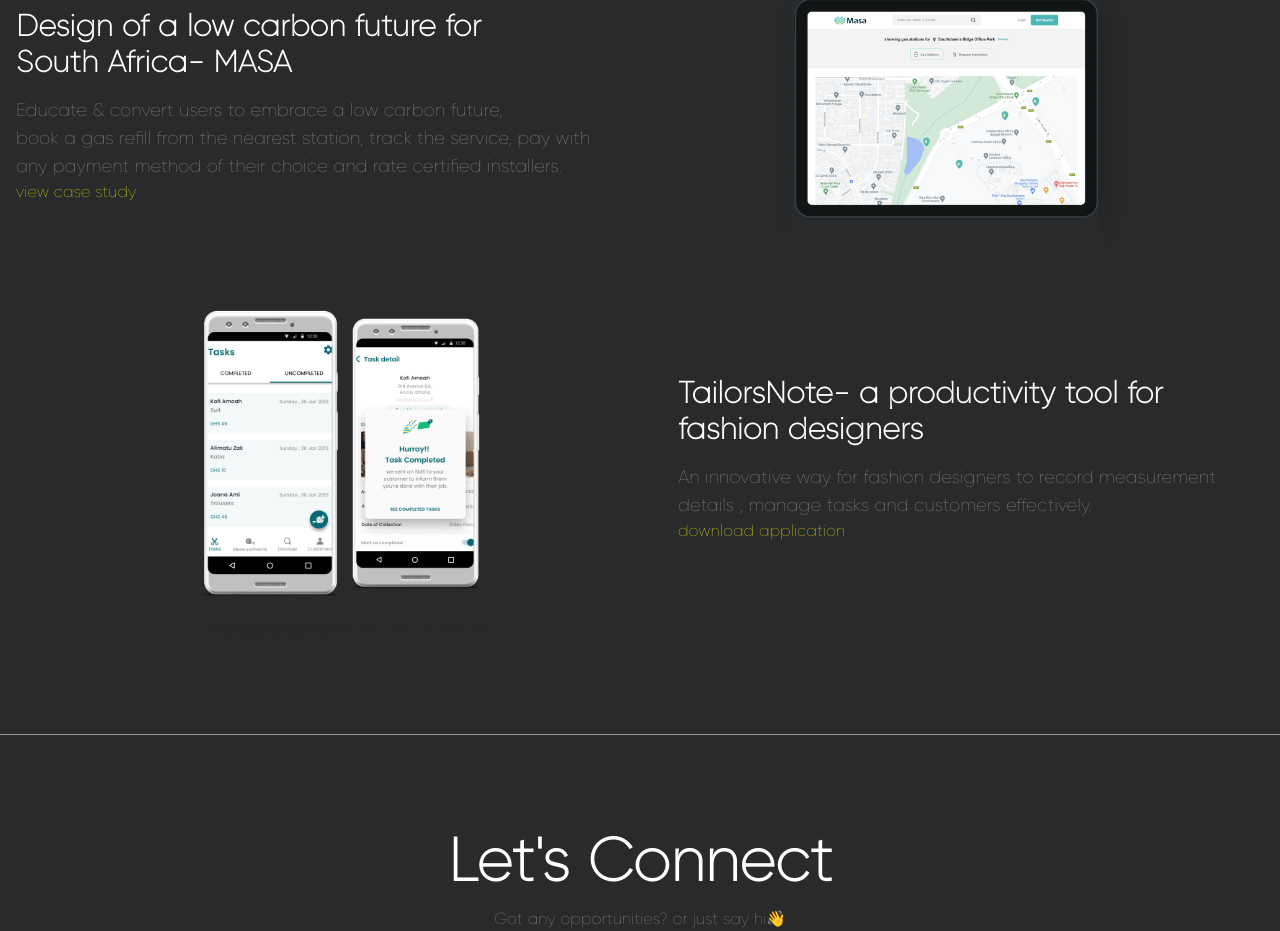
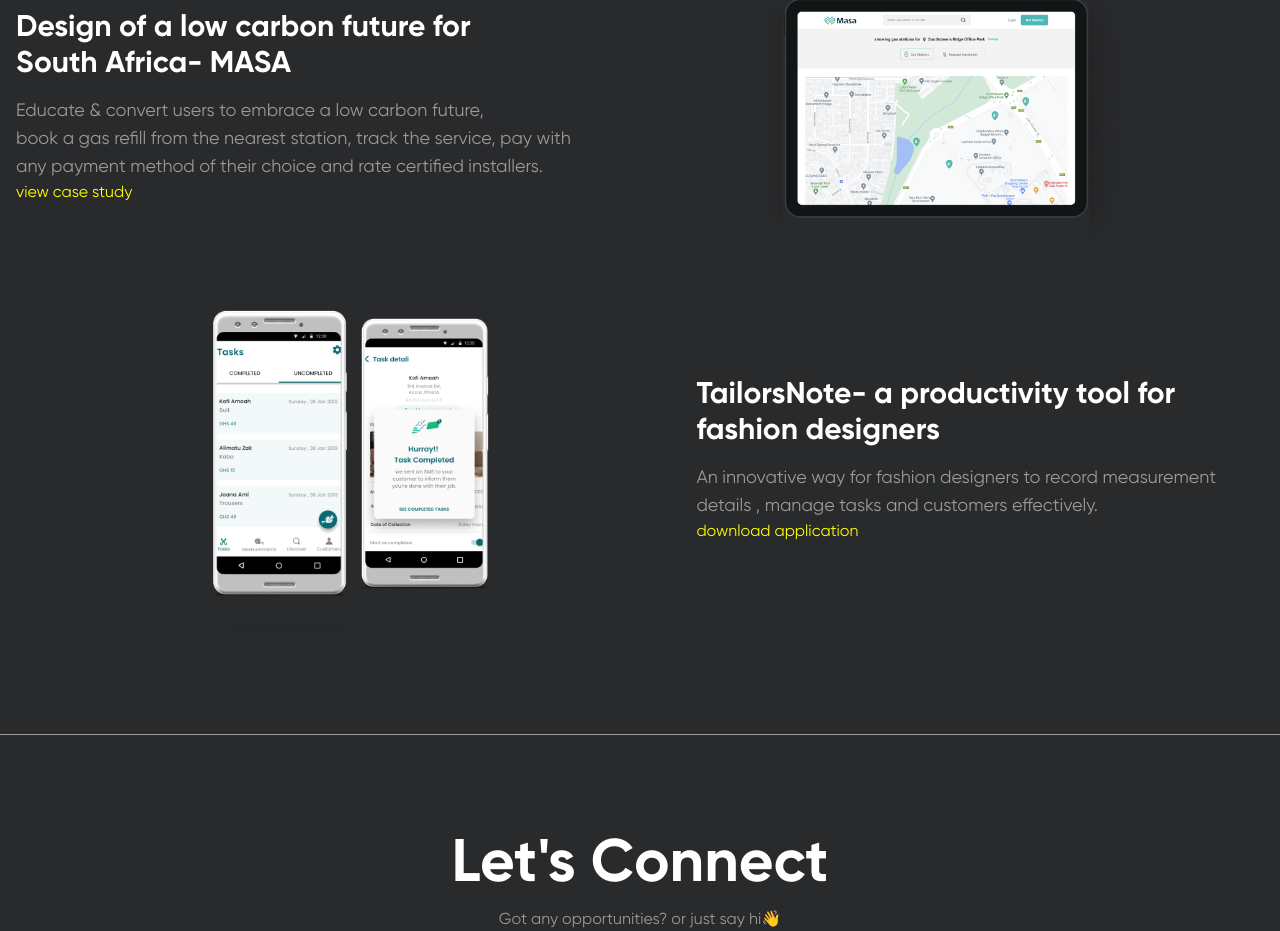
Before and after one commit to Derrickvibe/ux_portfolio, a website: page src/index.html in a window 1280 px wide. Shown: the part 1154-2085 px from the top of the page. Drawn offline with Linux system fonts and the light colour scheme; files whose address does not match are found by name.

Commit message:
fixed font issues

```diff
--- a/package.json
+++ b/package.json
@@ -4,6 +4,7 @@
   "description": "ux portfolio website",
   "main": "index.js",
   "scripts": {
+    "build-tailwind": "npx tailwindcss -i ./src/input.css -o ./dist/output.css --watch",
     "test": "echo \"Error: no test specified\" && exit 1"
   },
   "author": "Derrick",
--- a/src/index.html
+++ b/src/index.html
@@ -1,38 +1,54 @@
 <!doctype html>
 <html>
+
   <head>
     <meta charset="UTF-8">
     <meta name="viewport" content="width=device-width, initial-scale=1.0">
     <link href="/dist/output.css" rel="stylesheet">
   </head>
-<body class="bg-black font-gilroy" >
+
+  <body class="bg-black font-gilroy scroll-smooth">
     <section id="hero">
       <div>
-      <nav class="border-gray-200 px-2 sm:px-4 py-2.5">
+        <nav class="border-gray-200 px-2 md:px-4 sm:px-4 py-2.5">
           <div class="container flex flex-wrap items-center justify-between mx-auto">
             <a href="#" class="flex items-center">
               <img src="/assets/img/Logo.svg" class="h-6 mr-3 sm:h-9" alt="Logo">
             </a>
-            <button data-collapse-toggle="navbar-default" type="button" class="inline-flex items-center p-2 ml-3 text-sm text-gray-500 rounded-lg md:hidden hover:bg-gray-100 focus:outline-none focus:ring-2 focus:ring-gray-200 dark:text-gray-400 dark:hover:bg-gray-700 dark:focus:ring-gray-600" aria-controls="navbar-default" aria-expanded="false">
+            <button data-collapse-toggle="navbar-default" type="button"
+              class="inline-flex items-center p-2 ml-3 text-sm text-yellow rounded-lg md:hidden hover:bg-gray-100 focus:outline-none focus:ring-opacity-0 focus:ring-gray-200 dark:text-gray-400 dark:hover:bg-gray-700 dark:focus:ring-gray-600"
+              aria-controls="navbar-default" aria-expanded="false">
               <span class="sr-only">Open main menu</span>
-              <svg class="w-6 h-6" aria-hidden="true" fill="currentColor" viewBox="0 0 20 20" xmlns="http://www.w3.org/2000/svg"><path fill-rule="evenodd" d="M3 5a1 1 0 011-1h12a1 1 0 110 2H4a1 1 0 01-1-1zM3 10a1 1 0 011-1h12a1 1 0 110 2H4a1 1 0 01-1-1zM3 15a1 1 0 011-1h12a1 1 0 110 2H4a1 1 0 01-1-1z" clip-rule="evenodd"></path></svg>
+              <svg class="w-6 h-6" aria-hidden="true" fill="currentColor" viewBox="0 0 20 20"
+                xmlns="http://www.w3.org/2000/svg">
+                <path fill-rule="evenodd"
+                  d="M3 5a1 1 0 011-1h12a1 1 0 110 2H4a1 1 0 01-1-1zM3 10a1 1 0 011-1h12a1 1 0 110 2H4a1 1 0 01-1-1zM3 15a1 1 0 011-1h12a1 1 0 110 2H4a1 1 0 01-1-1z"
+                  clip-rule="evenodd"></path>
+              </svg>
             </button>
             <div class="hidden w-full md:block md:w-auto" id="navbar-default">
-              <ul class="flex flex-col p-4 mt-4 md:flex-row md:space-x-8 md:mt-0 md:text-sm md:font-medium md:border-0 md:bg-transparent">
+              <ul
+                class="flex flex-col p-4 mt-4 md:flex-row md:space-x-8 md:mt-0 md:text-sm md:font-medium md:border-0 md:bg-transparent">
                 <li>
-                  <a href="#" class="block py-2 pl-3 pr-4 text-white hover:text-yellow md:bg-transparent md:text-white md:p-0" aria-current="page">Home</a>
+                  <a href="#"
+                    class="block py-2 pl-3 pr-4 text-white hover:text-yellow md:bg-transparent md:text-white md:p-0"
+                    aria-current="page">Home</a>
                 </li>
                 <li>
-                  <a href="#Works" class="block py-2 pl-3 pr-4 text-white hover:text-yellow md:hover:bg-transparent md:border-0 md:hover:text-blue-700 md:p-0 ">Work</a>
+                  <a href="#Works"
+                    class="block py-2 pl-3 pr-4 text-white hover:text-yellow md:hover:bg-transparent md:border-0 md:hover:text-blue-700 md:p-0 ">Work</a>
                 </li>
                 <li>
-                  <a href="#" class="block py-2 pl-3 pr-4 text-white hover:text-yellow md:hover:bg-transparent md:border-0 md:hover:text-blue-700 md:p-0 ">About</a>
+                  <a href="#"
+                    class="block py-2 pl-3 pr-4 text-white hover:text-yellow md:hover:bg-transparent md:border-0 md:hover:text-blue-700 md:p-0 ">About</a>
                 </li>
                 <li>
-                  <a href="#" class="block py-2 pl-3 pr-4 text-white hover:text-yellow md:hover:bg-transparent md:border-0 md:hover:text-blue-700 md:p-0 ">Sharing</a>
+                  <a href="#"
+                    class="block py-2 pl-3 pr-4 text-white hover:text-yellow md:hover:bg-transparent md:border-0 md:hover:text-blue-700 md:p-0 ">Sharing</a>
                 </li>
                 <li>
-                  <a href="#Footer" class="block py-2 pl-3 pr-4 text-white hover:text-yellow md:hover:bg-transparent md:border-0 md:hover:text-blue-700 md:p-0 ">Contact</a>
+                  <a href="#Footer"
+                    class="block py-2 pl-3 pr-4 text-white hover:text-yellow md:hover:bg-transparent md:border-0 md:hover:text-blue-700 md:p-0 ">Contact</a>
                 </li>
 
               </ul>
@@ -46,8 +62,8 @@
         <div class="mt-4 text-center text-gray">I am a trained engineer 👷🏾‍♂️, failed entrepreneur 📉
           turned human-centred product designer ,<br> that is interested in creating functional
           and aesthetically pleasing interfaces.</div>
-      <div>
-        <a class="text-center"href="#Works">
+        <div class="mx-auto">
+          <a class="text-center" href="#Works">
             <img src="/assets/img/arrow_down_circle.svg" class="h-6 mr-3 sm:h-9" alt="scroll down">
           </a>
         </div>
@@ -56,7 +72,8 @@
       <div class="container px-4 py-20 mx-auto mt-32">
         <div class="container flex flex-wrap items-center">
           <div class="md:pr-12">
-          <h3 class="text-3xl font-bold text-white">Designing an interactive <br>onboarding software for 10x lead </h3>
+            <h3 class="text-3xl font-bold text-white">Designing an interactive <br>onboarding software for 10x lead
+            </h3>
             <p class="mt-4 text-lg text-gray">
               Marbleflows is a Gamified and interactive user onboarding web <br> application for
               product engagement, customer education <br>and marketing lead.
@@ -75,14 +92,15 @@
           <div class="md:pr-12">
             <h3 class="text-3xl font-bold text-white">Redesign of Afrikrea shipping experience</h3>
             <p class="mt-4 text-lg text-gray">
-            Redesign of Afrikrea marketplace to reduce price overcharges  <br> for vendors and improve the overall user experience.
+              Redesign of Afrikrea marketplace to reduce price overcharges <br> for vendors and improve the overall user
+              experience.
             </p>
             <a href="https://www.marbleflows.com/" class="pt-24 text-yellow">
               view product
             </a>
           </div>
           <div class="md:pr-12">
-          <h3 class="text-3xl font-bold text-white">Design of a low carbon future for <br> South Africa- MASA  </h3>
+            <h3 class="text-3xl font-bold text-white">Design of a low carbon future for <br> South Africa- MASA </h3>
             <p class="mt-4 text-lg text-gray">
               Educate & convert users to embrace a low carbon future, <br>book a gas refill from the nearest station,
               track the service, pay with <br> any payment method of their choice and rate certified installers.
@@ -104,7 +122,8 @@
               An innovative way for fashion designers to record measurement<br>details ,
               manage tasks and customers effectively.
             </p>
-          <a href="https://play.google.com/store/apps/details?id=com.kauriafrica.tailorsnote" class="pt-24 text-yellow">
+            <a href="https://play.google.com/store/apps/details?id=com.kauriafrica.tailorsnote"
+              class="pt-24 text-yellow">
               download application
             </a>
           </div>
@@ -112,18 +131,14 @@
       </div>
       <section id="Footer">
         <div class="container mx-auto">
-      <hr class="duration-500 cursor-pointer border-gray border-1 hover:border-yellow"/>
+          <hr class="duration-500 cursor-pointer border-gray border-1 hover:border-yellow" />
           <h3 class="pt-24 text-6xl font-bold text-center text-white">Let's Connect</h3>
           <p class="pt-4 text-center text-gray">Got any opportunities? or just say hi👋 </p>
 
         </div>
-
-
       </section>
-
-
-
     </section>
 
   </body>
+
 </html>
--- a/src/input.css
+++ b/src/input.css
@@ -2,35 +2,39 @@
 @tailwind components;
 @tailwind utilities;
 
-
-
 @font-face {
   font-family: 'Gilroy';
-  src: url('assets/fonts/Gilroy-Bold.otf');
+  font-weight: bold;
+  src: url('/assets/fonts/Gilroy-Bold.otf') format("opentype");
 }
 
 @font-face {
   font-family: 'Gilroy';
-  src: url('assets/fonts/Gilroy-Regular.otf');
+  font-weight: normal;
+  src: url('assets/fonts/Gilroy-Regular.otf') format("opentype");
 }
 
 @font-face {
   font-family: 'Gilroy';
-  src: url('assets/fonts/Gilroy-Medium.otf');
+  font-weight: 500;
+  src: url('assets/fonts/Gilroy-Medium.otf') format("opentype");
 
 }
 
 @font-face {
   font-family: 'Gilroy';
-  src: url('assets/fonts/Gilroy-Light.otf');
+  font-weight: 300;
+  src: url('/assets/fonts/Gilroy-Light.otf') format("opentype");
 }
 
 @font-face {
   font-family: 'Gilroy';
-  src: url('assets/fonts/Gilroy-SemiBold.otf');
+  font-weight: 600;
+  src: url('/assets/fonts/Gilroy-SemiBold.otf') format("opentype");
 }
 
 @font-face {
   font-family: 'Gilroy';
-  src: url('assets/fonts/Gilroy-Thin.otf');
+  font-weight: 100;
+  src: url('/assets/fonts/Gilroy-Thin.otf') format("opentype");
 }
```
Also changed, not shown: dist/output.css. Lines whose indentation alone changed are shown as unchanged.
